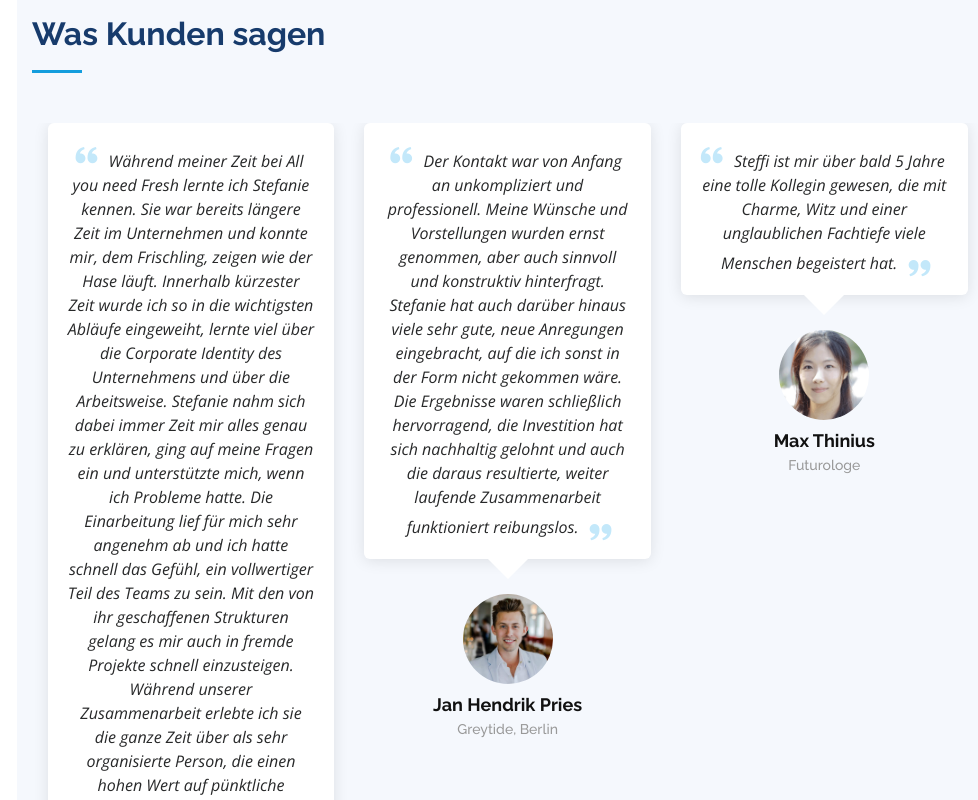
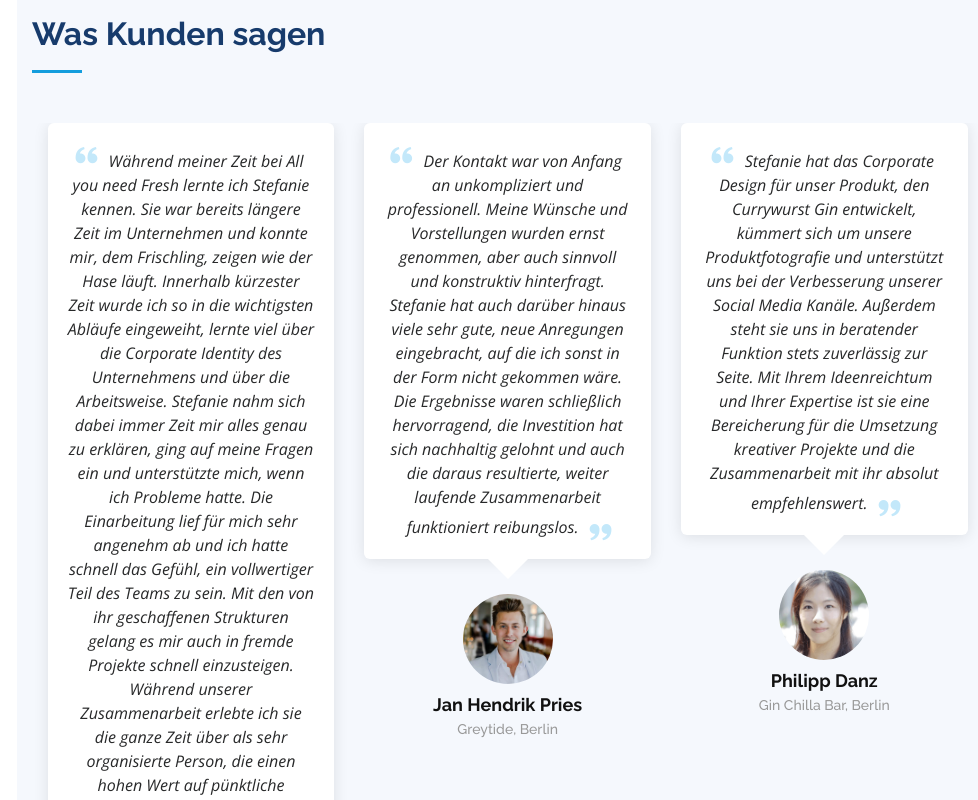
Before and after one commit to StefanieSch-create/mywebsite, a plain HTML site: page index.html in a window 1280 px wide. Shown: the part 4940-5740 px from the top of the page, without its empty margins (283-1261 px from the left). Drawn offline with nearby package versions, Linux system fonts and the light colour scheme.

Commit message:
change testimonial

```diff
--- a/index.html
+++ b/index.html
@@ -501,19 +501,7 @@
             <h4>Greytide, Berlin</h4>
           </div>
 
-          <div class="testimonial-item" data-aos="fade-up" data-aos-delay="100">
-            <p>
-              <i class="bx bxs-quote-alt-left quote-icon-left"></i>
-              Steffi ist mir über bald 5 Jahre eine tolle Kollegin gewesen, die mit Charme, Witz und einer unglaublichen Fachtiefe
-              viele Menschen begeistert hat.
-              <i class="bx bxs-quote-alt-right quote-icon-right"></i>
-            </p>
-            <img src="assets/img/testimonials/testimonials-2.jpg" class="testimonial-img" alt="">
-            <h3>Max Thinius</h3>
-            <h4>Futurologe</h4>
-          </div>
-
-        </div>
+            </div>
 
       </div>
     </section><!-- End Testimonials Section -->
```
Also changed, not shown: assets/img/testimonials/testimonials-3.jpg.
